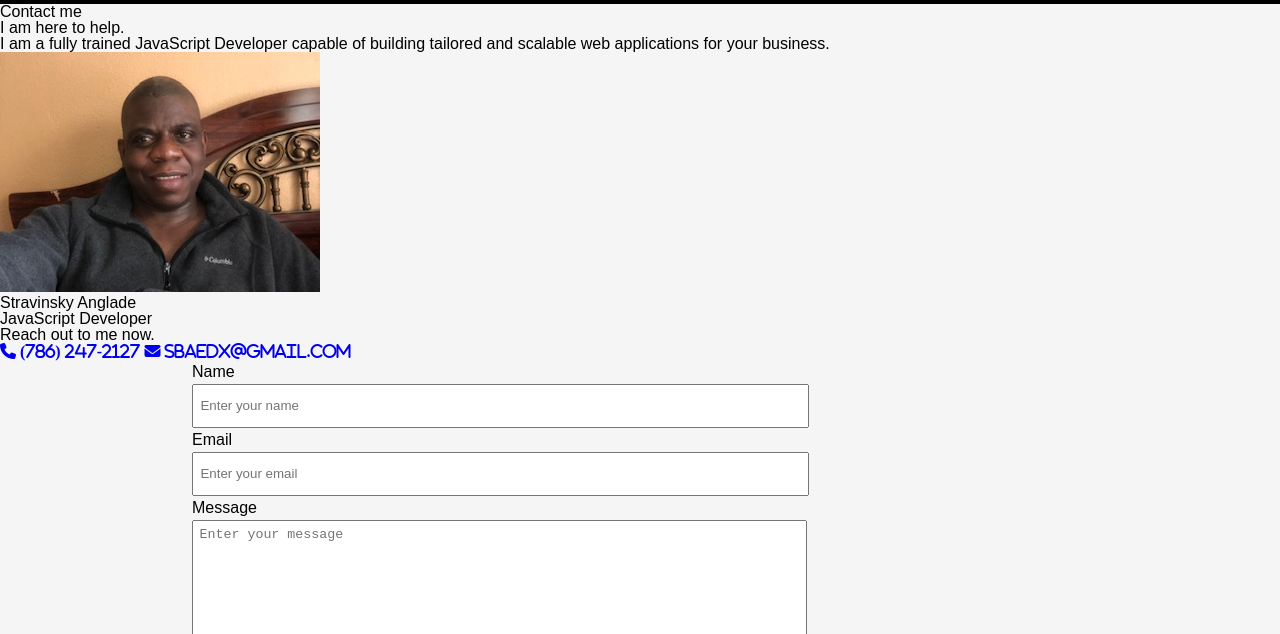
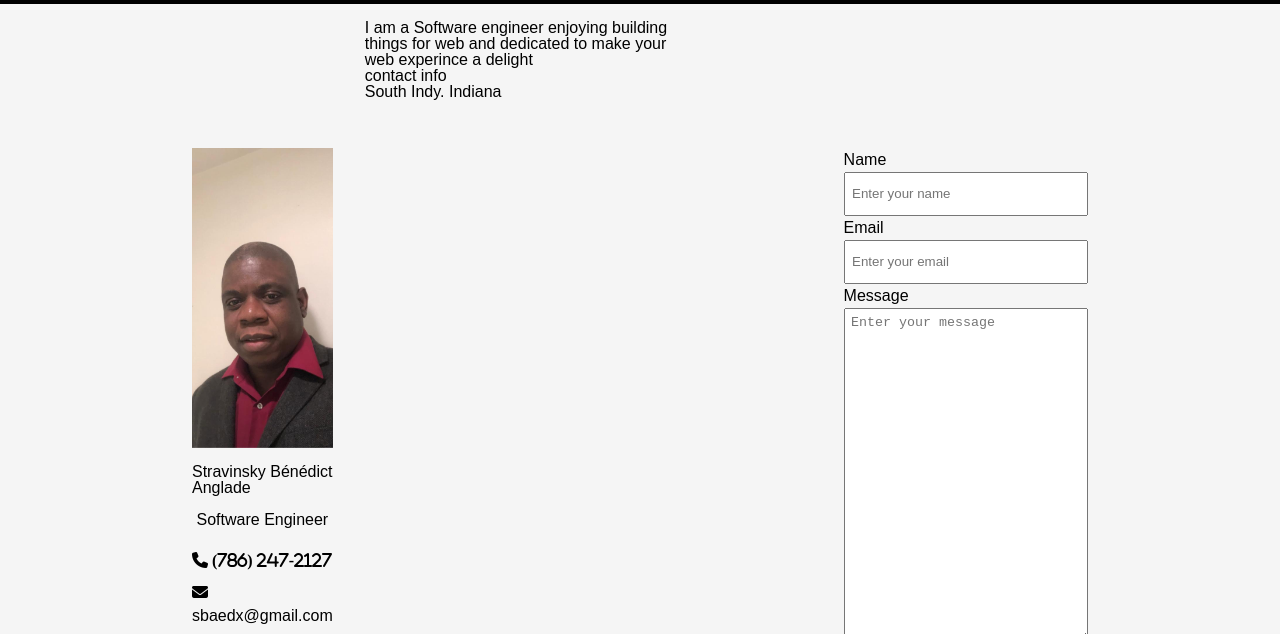
Before and after one commit to vegatch/blog, a website: page contact.html in a window 1280 px wide. Shown: the part 77-711 px from the top of the page. Drawn offline with nearby package versions, Linux system fonts and the light colour scheme.

Commit message:
starting to update contact page and about page

```diff
--- a/contact.html
+++ b/contact.html
@@ -22,36 +22,24 @@
     <nav class="nav-container">
         <div class="menu-display mobile-display"> </div>
     </nav>
-    <main>
-        <section>
-            <div class="contact-header">
-                <div class="text-container">
-                    <p>Contact me</p>
-                    <h1>I am here to help.</h1>
-                    <p>
-                        I am a <strong>fully trained </strong> JavaScript Developer capable
-                        of building tailored and scalable web
-                        applications for your business.
-                    </p>
+
+    <main class="main-container">
+        <div class="main-container-layout">
+            <div>
+                <p>I am a Software engineer enjoying building things for web and dedicated to make your web experince a delight</p>
+
+                <p>contact info</p>
+                <p>South Indy. Indiana</p>
             </div>
+            <div class="desktop-profile-container">
+                <!-- desktop side profile inject here -->
+            </div>
+            <div class="mobile-profile-container">
+                <!-- moble side profile inject here -->
+            </div>
+            <div class="form-container">
 
-                <div class="img-container">
-                    <!-- <img src="./pics/ben_pic.jpg" alt="Identity pic of me"> -->
-                    <figure>
-                        <img src="./pics/ben_pic.jpg" alt="Identity pic of me">
-                        <figcaption>Stravinsky Anglade</figcaption>
-                        <p>JavaScript Developer</p>
-                    </figure>
             </div>
-                <div class="personal-contact">
-                    <p>
-                        Reach out to me now.
-                    </p>
-                    <a href="tel:+1-786-247-2127"><i class="fa-solid fa-phone"> (786) 247-2127</i></a>
-                    <a href="mailto:email@example.com"><i class="fa-solid fa-envelope">  sbaedx@gmail.com</i></a>
-                </div>
-            </div>
-        </section>
                 <form id="contact-form">
                     <label for="message"></label>
                     <input type="hidden" name="contact_number">
@@ -63,7 +51,19 @@
                     <textarea placeholder="Enter your message" name="message"></textarea>
                     <input class="btn-mobile btn-submit" type="submit" value="Send">
                 </form>
+            </div>
+
+
+
+
     </main>
+    <!-- Footer -->
+    <div class="my-footer">
+    </div>
+
+
+
+
 
 </body>
 
--- a/css/style.css
+++ b/css/style.css
@@ -166,6 +166,11 @@ li a:hover {
     width: inherit;
 }
 
+.img-container{
+    height: 300px;
+    padding-top: 8rem;
+}
+
 .desktop-profile-container .img-container .profile-image{
     object-fit: cover;
     width: 100%;
@@ -224,13 +229,12 @@ li a:hover {
 }
 .my-info-container p{
     line-height: 2.5rem;
+    width: 60%;
 }
-/*
-.my-profile{
-    background-color: red;
 
-} */
-
+.right-display{
+    width: 60%;
+}
 
 
 .big-btn{
@@ -249,12 +253,18 @@ li a:hover {
 
 
 /* start: contact page style */
+
+.form-container{
+    width: 50%;
+}
+
 form{
     width: 70%;
     margin: 0 auto;
     display: flex;
     flex-direction: column;
     line-height: 1.5rem;
+    padding-top: 8rem;
     /* color: var(--black); */
 
 }
@@ -483,7 +493,10 @@ form > input{
         /* margin-right: 1rem; */
         font-size: 1rem;
     }
-
+    .email{
+        display: flex;
+        align-items: center;
+    }
     /* Buttons design */
     .btn-item {
         background-color: var(--greenyellow);
--- a/main.js
+++ b/main.js
@@ -1,3 +1,5 @@
+
+
 let desktopNav = document.createElement("div");
 desktopNav.innerHTML = `
     <div class="menu-display">
@@ -36,7 +38,10 @@ DesktopSideProfile.innerHTML =`
                 </div>
                 <div class="profile-contact">
                     <a href="tel:+1-786-247-2127"><i class="fa-solid fa-phone"> (786) 247-2127</i></a>
-                    <a  href="mailto:email@example.com"><i class="fa-solid fa-envelope" > sbaedx@gmail.com</i></a>
+                    <div class='email'>
+                        <a  href="mailto:email@example.com"><i class="fa-solid fa-envelope" ></i></a>
+                        <a> sbaedx@gmail.com</a>
+                    </div>
                 </div>
                 <div class="profile-media">
                     <a href="https://github.com/vegatch"><i class="fa-brands fa-github"></i></a>
```
Also changed, not shown: about.html (+37 -3 lines), work.html (+35 -2 lines). Lines whose indentation alone changed are shown as unchanged.
